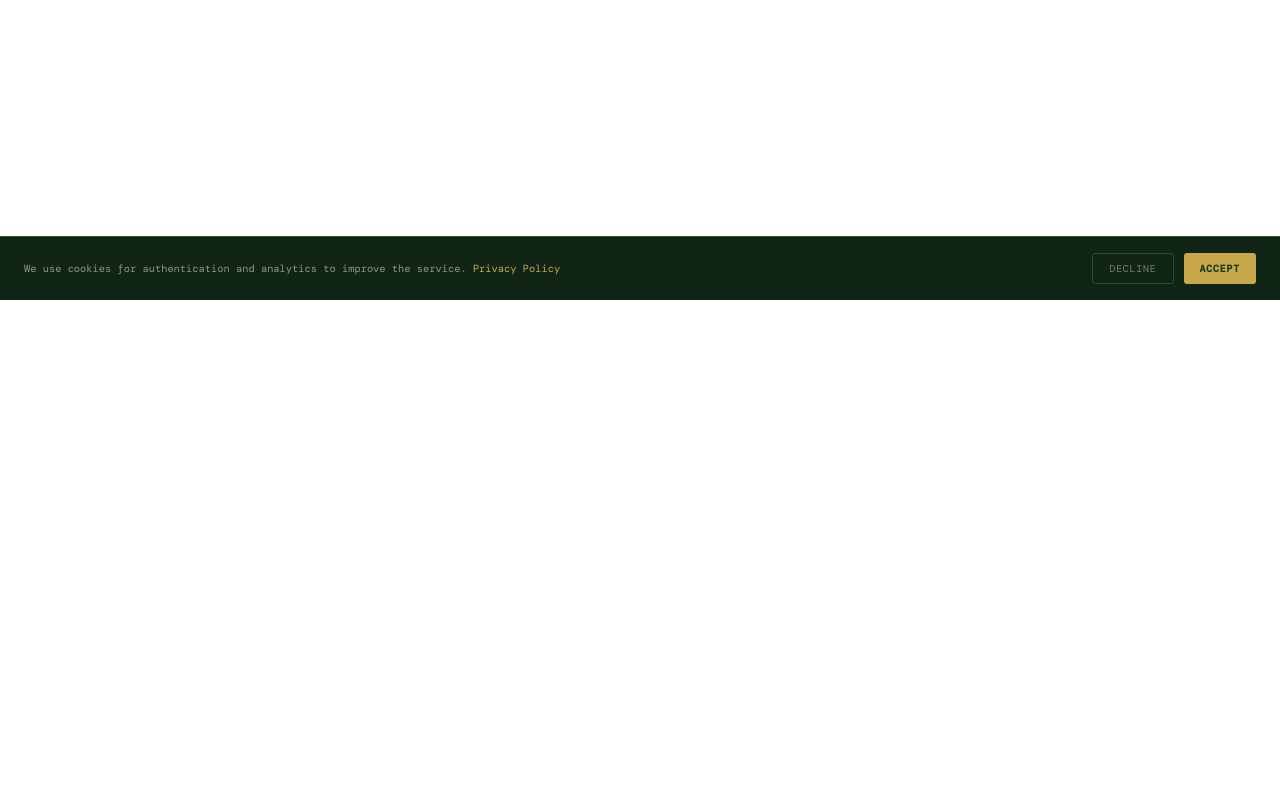
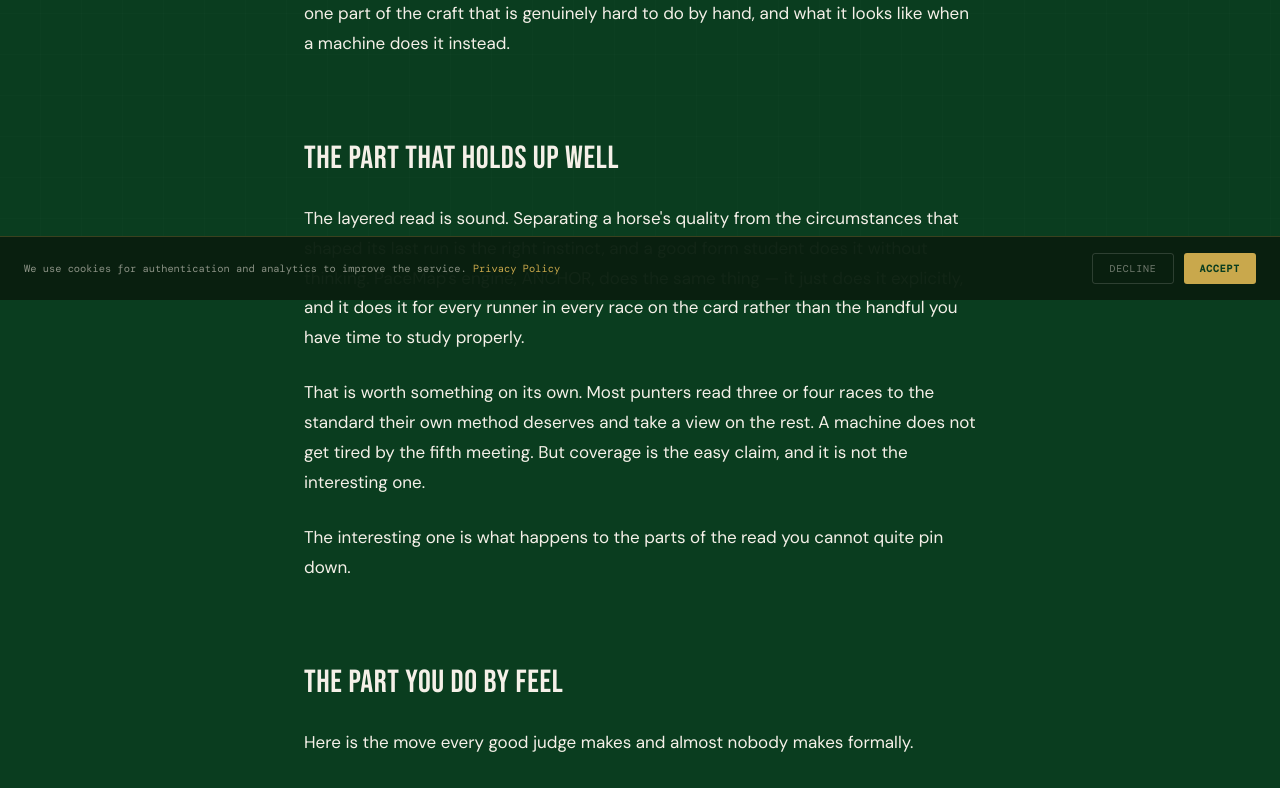
Before and after one commit to ppcjobber/clerk-authentication-starter, a Next.js app: page /method/the-part-you-do-by-feel in a window 1280 px wide. Before the commit this address had no page. Shown: the part 500-1288 px from the top of the page. Before the commit the page ends 800 px from the top, so only its background shows below. Built offline with nearby package versions, Linux system fonts and the light colour scheme; a web font is replaced by a local one.

Commit message:
Create page.tsx

```diff
--- /dev/null
+++ b/app/method/the-part-you-do-by-feel/page.tsx
@@ -0,0 +1,56 @@
+import ArticleLayout from '../_components/ArticleLayout';
+
+export const metadata = {
+  title: 'The part you do by feel — PaceMap',
+  description: 'How PaceMap measures the strength of its own conviction. Part One of How PaceMap Reads a Race.',
+};
+
+export default function Article1() {
+  return (
+    <ArticleLayout part="PART ONE" title="The Part You Do By Feel">
+      <p>If you read form properly, you already do most of what this article describes. You look at a beaten horse and you ask what beat it — the winner, or the draw, or the pace, or the ground. You discount a wide trip. You upgrade a horse that met trouble. You know that two horses beaten the same distance did not necessarily run to the same level. None of that is new to you. It is the craft.</p>
+
+      <p>So this is not a piece about how to read a race. You can do that. It is a piece about one part of the craft that is genuinely hard to do by hand, and what it looks like when a machine does it instead.</p>
+
+      <h2>The part that holds up well</h2>
+
+      <p>The layered read is sound. Separating a horse's quality from the circumstances that shaped its last run is the right instinct, and a good form student does it without thinking. PaceMap's engine, ANCHOR, does the same thing — it just does it explicitly, and it does it for every runner in every race on the card rather than the handful you have time to study properly.</p>
+
+      <p>That is worth something on its own. Most punters read three or four races to the standard their own method deserves and take a view on the rest. A machine does not get tired by the fifth meeting. But coverage is the easy claim, and it is not the interesting one.</p>
+
+      <p>The interesting one is what happens to the parts of the read you cannot quite pin down.</p>
+
+      <h2>The part you do by feel</h2>
+
+      <p>Here is the move every good judge makes and almost nobody makes formally.</p>
+
+      <p>You are looking at a horse with two runs. The figures are promising. But two runs is not much, and you know it, so you hold the opinion loosely. You do not say so in a number. You just carry a quieter sort of confidence about that horse than you do about the one beside it with a dozen runs and a settled profile. You feel the difference. You bet a little less, or you let it go.</p>
+
+      <p>Now take the horse whose form reads well but whose form was built somewhere that tells you little about today — soft ground when today is fast, a sharp track when today is galloping, races whose strength you are guessing at. You rate it, but you rate it with a shrug. The figure is real. Your trust in the figure is not.</p>
+
+      <p>That is the part of the craft that lives entirely in feel. The separating of layers, you can write down. The discounting of a wide draw, you can write down. But the <em>strength of your own conviction</em> — how much the rating should be trusted given how thin or how circumstantial the evidence behind it is — that almost never gets written down. It stays as a sense in the back of the mind, and it varies by how alert you are, how much time the race got, and whether the horse's name happens to appeal to you.</p>
+
+      <p>PaceMap writes it down. It is the layer the engine calls dampening, and it is the reason the method is worth more than the layered read alone.</p>
+
+      <h2>What dampening actually does</h2>
+
+      <p>ANCHOR builds a rating for a horse the way you would — from what the horse has done, against horses of known quality, with recent and stronger runs weighted up. Then, before that rating is allowed to mean anything, it is tested against the evidence behind it.</p>
+
+      <p>A horse with few runs has its rating pulled back toward the field average, because a confident rating from thin evidence is a guess wearing a suit. A rating built through a long chain of inference — this horse beat that one, who was beaten by a third, whose form is itself uncertain — is held more loosely than one built from direct, recent, well-anchored runs. The engine produces not a single number but a number with a band around it, and the band is wide exactly where your own confidence would be low.</p>
+
+      <p>This is the formal version of the shrug. It does the thing a good judge does by feel, except it does it the same way every time, on every horse, without getting tired and without being swayed by a name. It is not a cleverer read than yours. It is your read, with the uncertainty made explicit and consistent instead of left to mood.</p>
+
+      <p>That consistency is the whole point. The single most expensive habit in betting is being as confident about a thin-form horse on a tired Saturday as you would be about a solid one on a fresh Tuesday morning. The feel is right. The feel is just not reliable. Making it a number makes it reliable.</p>
+
+      <h2>The layers, briefly</h2>
+
+      <p>For completeness, the rest of the method, quickly, because you will recognise all of it.</p>
+
+      <p>ANCHOR rebuilds each horse's rating from its own race history rather than trusting the Official Rating outright. It parses the in-running comments — stayed on, weakened, hung, never travelling — and turns that language into structured signal about stamina, going and running style, so that how a horse ran counts and not only where it finished. It adjusts for going, trip and the physical shape of the track. It classifies running styles and builds the likely pace of the race, because a race shape is a rating factor and a held-up horse in a slowly run race is a horse that will not win.</p>
+
+      <p>And on top of all of that sit the structural factors — the distortions built into the track itself, which have nothing to do with the horse. The draw is the first of those PaceMap has measured properly, against twelve months of data, controlled for the quality of the horses involved. That is the subject of the next part of this series, and the finding is not the one the standard draw guides will give you.</p>
+
+      <p>None of the layers is the whole answer. Dampening is the one that decides how much each of the others is allowed to say.</p>
+    </ArticleLayout>
+  );
+}
```
